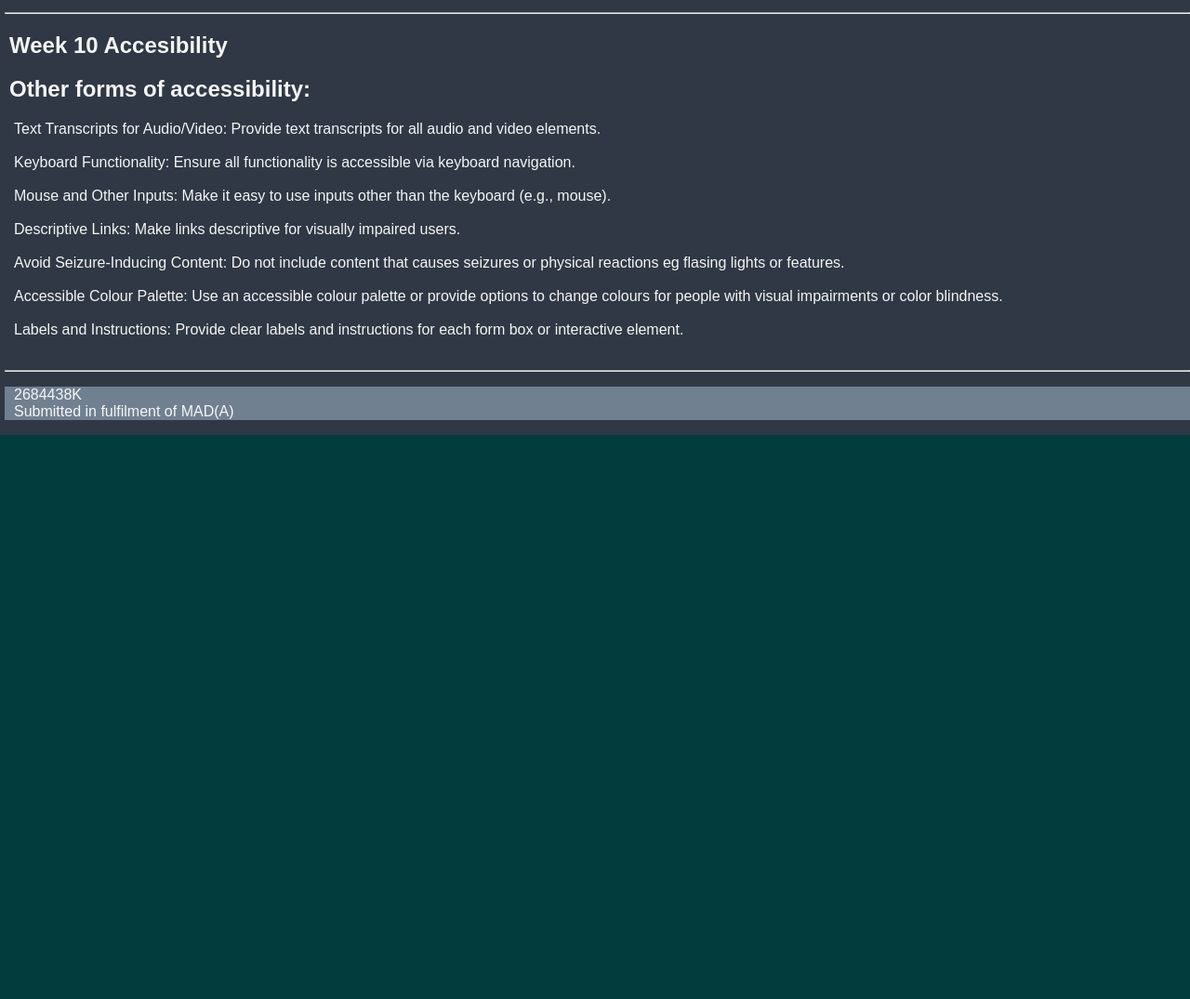
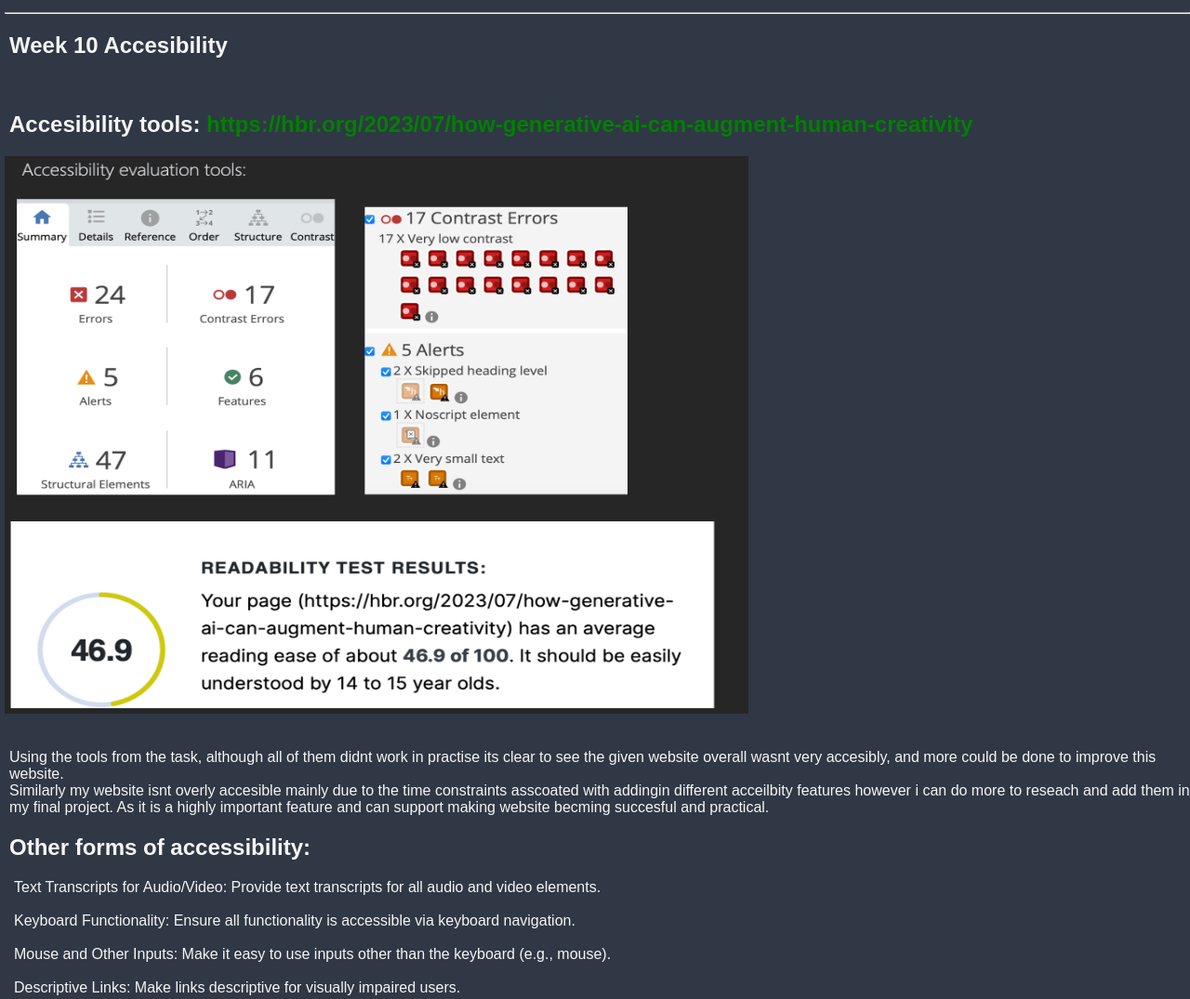
Before and after one commit to a-kerry/a-kerry.github.io, a plain HTML site: page week9task.html in a window 1280 px wide. Shown: the part 1800-2875 px from the top of the page at 93% size. Before the commit the page ends 2268 px from the top, so only its background shows below. Drawn offline with Linux system fonts and the light colour scheme.

Commit message:
Add files via upload

```diff
--- a/week9task.html
+++ b/week9task.html
@@ -53,6 +53,23 @@ User can pause, play and make video full screen, however audio for this has been
 
 <hr>
 <h2>Week 10 Accesibility</h2>
+
+<br>
+<h2> Accesibility tools:
+        <a href= "https://hbr.org/2023/07/how-generative-ai-can-augment-human-creativity"> https://hbr.org/2023/07/how-generative-ai-can-augment-human-creativity</a>
+        </h2>
+<img src="Accesibility-tools-week-10.png" width=800 height=600> <br><br>
+
+
+<p>
+    Using the tools from the task, although all of them didnt work in practise its clear to see the given website overall wasnt very accesibly, and more could be done to improve this website.
+    <br>
+
+
+
+    Similarly my website isnt overly accesible mainly due to the time constraints asscoated with addingin different acceilbity features however i can do more to reseach and add them in my final project.
+As it is a highly important feature and can support making website becming succesful and practical.
+</p>
 <h2>Other forms of accessibility:</h2>
 
 
```
Also changed, not shown: Accesibility-tools-week-10.png (added).
